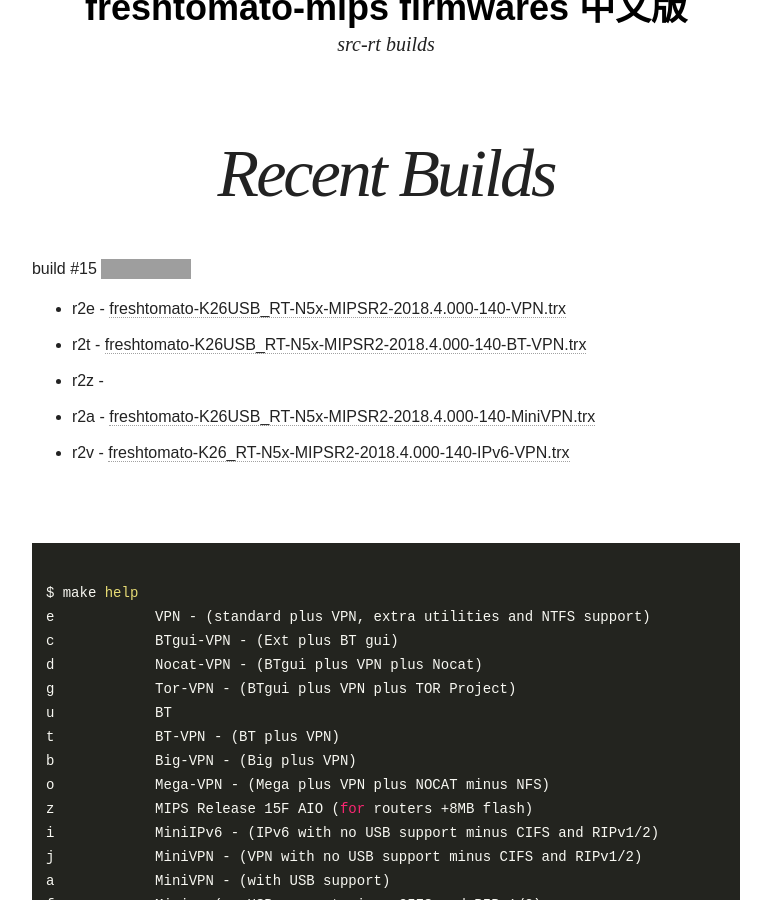
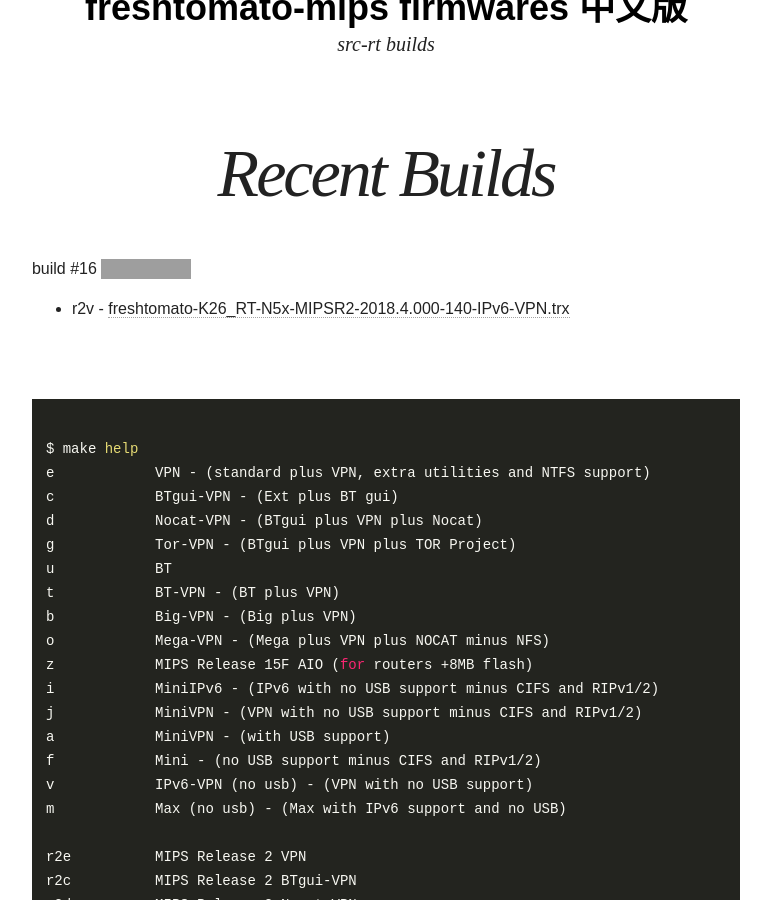
Before and after one commit to oglopss/freshtomato-mips-ci-jekyll, a Jekyll site: the page built from index.html, in a window 1280 px wide and 900 px high, scrolled down 339 px. Shown: the whole window, without its empty margins (254-1025 px from the left). Built offline with Jekyll 4.4.1, drawn with Linux system fonts in a browser that asks for light colours; nearby versions of some CDN libraries; grey boxes are pictures that could not be loaded.

Commit message:
Travis build 16 r2v pushed to gh-pages

```diff
--- a/_data/ss.yml
+++ b/_data/ss.yml
@@ -1,7 +1,3 @@
-build: 15
+build: 16
 files:
   - 0005 r2v freshtomato-K26_RT-N5x-MIPSR2-2018.4.000-140-IPv6-VPN.trx
-  - 0004 r2a freshtomato-K26USB_RT-N5x-MIPSR2-2018.4.000-140-MiniVPN.trx
-  - 0001 r2e freshtomato-K26USB_RT-N5x-MIPSR2-2018.4.000-140-VPN.trx
-  - 0002 r2t freshtomato-K26USB_RT-N5x-MIPSR2-2018.4.000-140-BT-VPN.trx
-  - 0003 r2z
```
